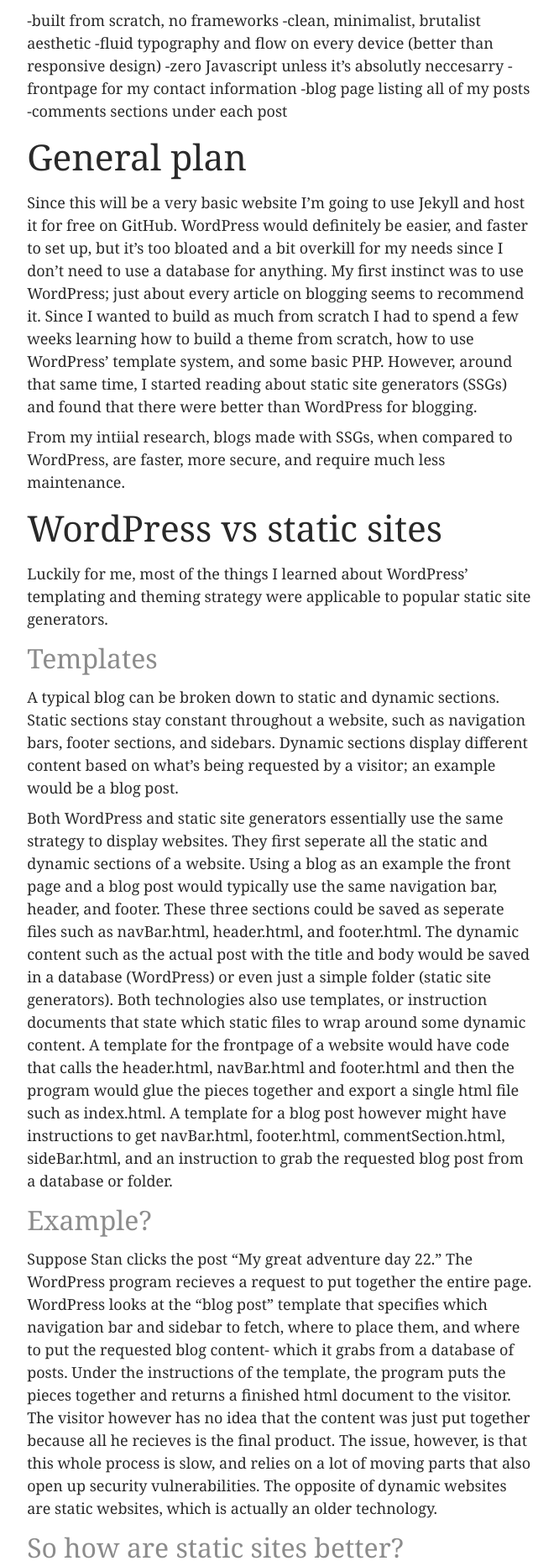
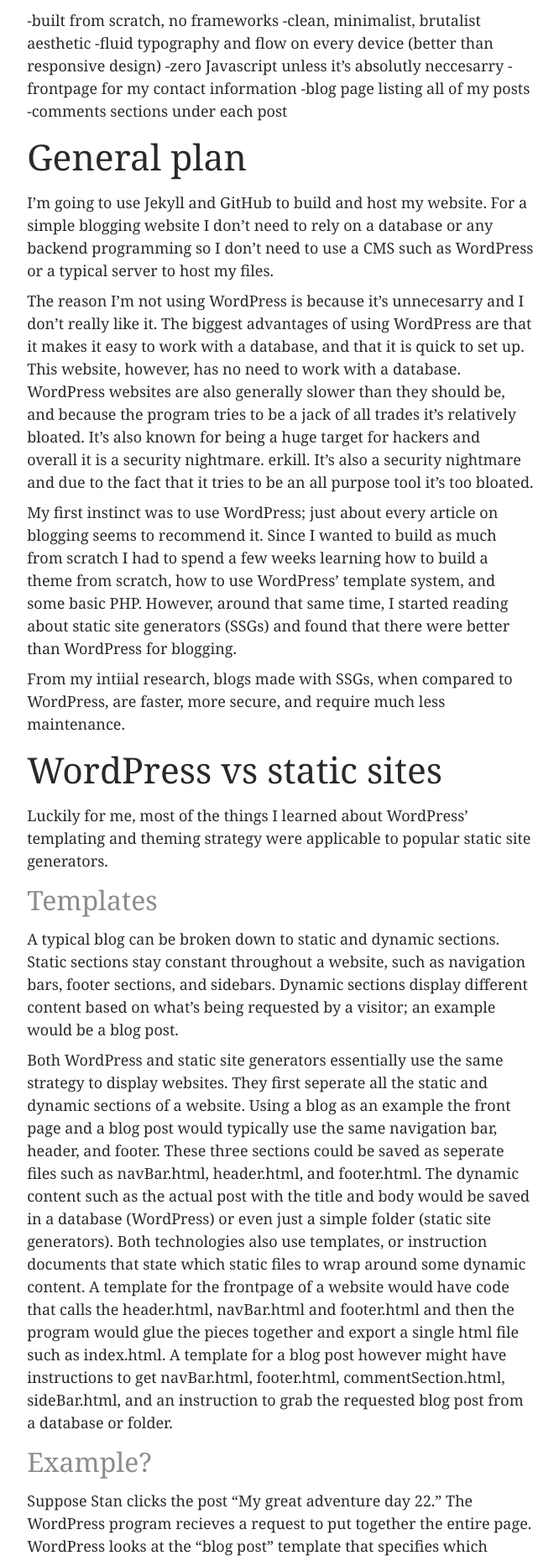
Before and after one commit to saimonhowlader/saimonhowlader.github.io, a Jekyll site: the page built from _posts/2016-06-29-Jekyll-GitHub-and-Prose-pt1.md, in a window 1280 px wide. Shown: the part 792-2651 px from the top of the page at 84% size, without its empty margins (306-972 px from the left). Built offline with Jekyll 4.4.1, drawn with Linux system fonts in a browser that asks for light colours.

Commit message:
Updated 2016-06-29-Jekyll-GitHub-and-Prose-pt1.md

```diff
--- a/_posts/2016-06-29-Jekyll-GitHub-and-Prose-pt1.md
+++ b/_posts/2016-06-29-Jekyll-GitHub-and-Prose-pt1.md
@@ -20,7 +20,11 @@
 -comments sections under each post
 
 ## General plan
-Since this will be a very basic website I'm going to use Jekyll and host it for free on GitHub. WordPress would definitely be easier, and faster to set up, but it's too bloated and a bit overkill for my needs since I don't need to use a database for anything.
+I'm going to use Jekyll and GitHub to build and host my website. For a simple blogging website I don't need to rely on a database or any backend programming so I don't need to use a CMS such as WordPress or a typical server to host my files.
+
+The reason I'm not using WordPress is because it's unnecesarry and I don't really like it. The biggest advantages of using WordPress are that it makes it easy to work with a database, and that it is quick to set up. This website, however, has no need to work with a database. WordPress websites are also generally slower than they should be, and because the program tries to be a jack of all trades it's relatively bloated. It's also known for being a huge target for hackers and overall it is a security nightmare. erkill.  It's also a security nightmare and due to the fact that it tries to be an all purpose tool it's too bloated.
+
+
 My first instinct was to use WordPress; just about every article on blogging seems to recommend it. Since I wanted to build as much from scratch I had to spend a few weeks learning how to build a theme from scratch, how to use WordPress' template system, and some basic PHP. However, around that same time, I started reading about static site generators (SSGs) and found that there were better than WordPress for blogging.
 
 From my intiial research, blogs made with SSGs, when compared to WordPress, are faster, more secure, and require much less maintenance.
```
